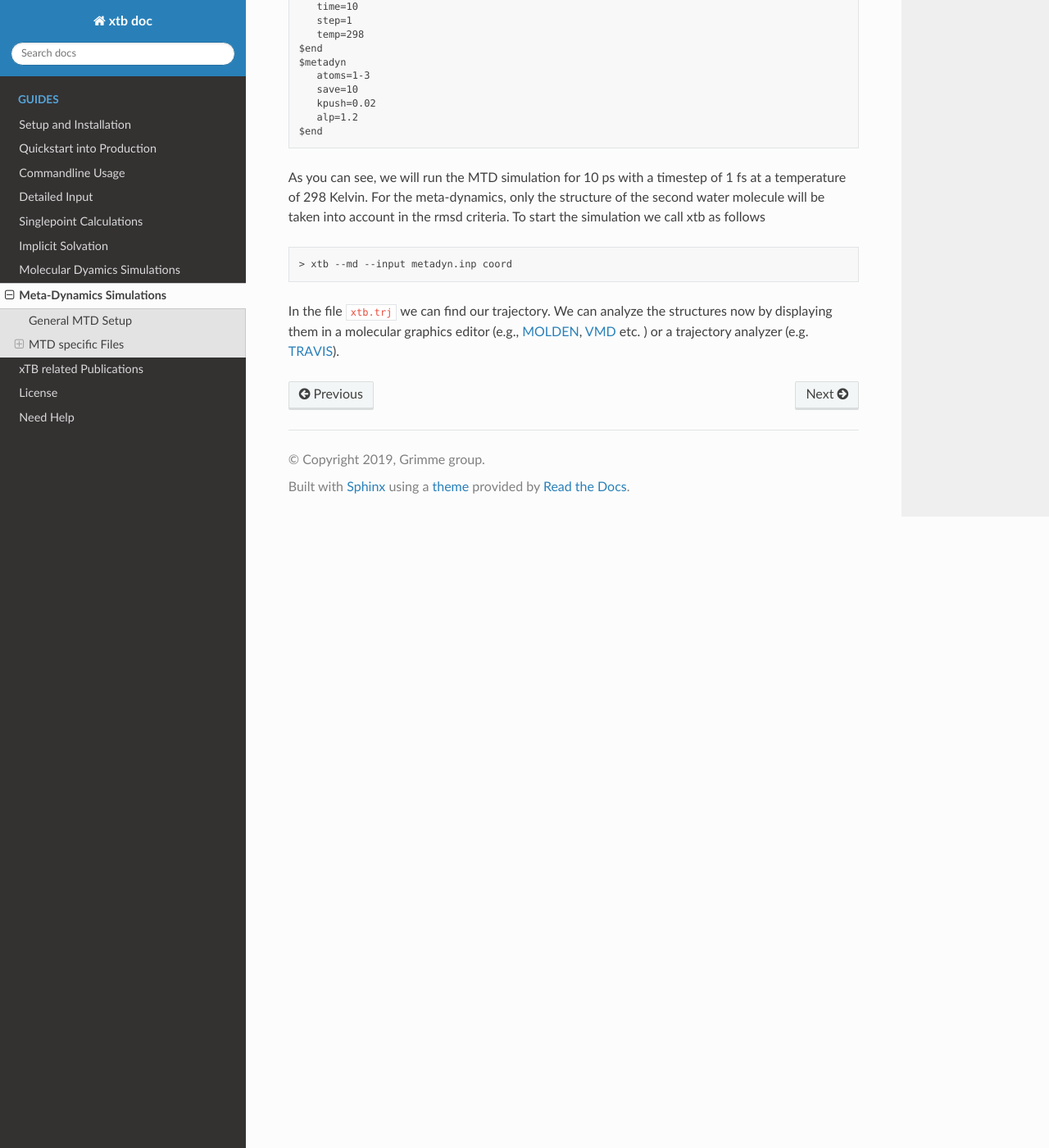
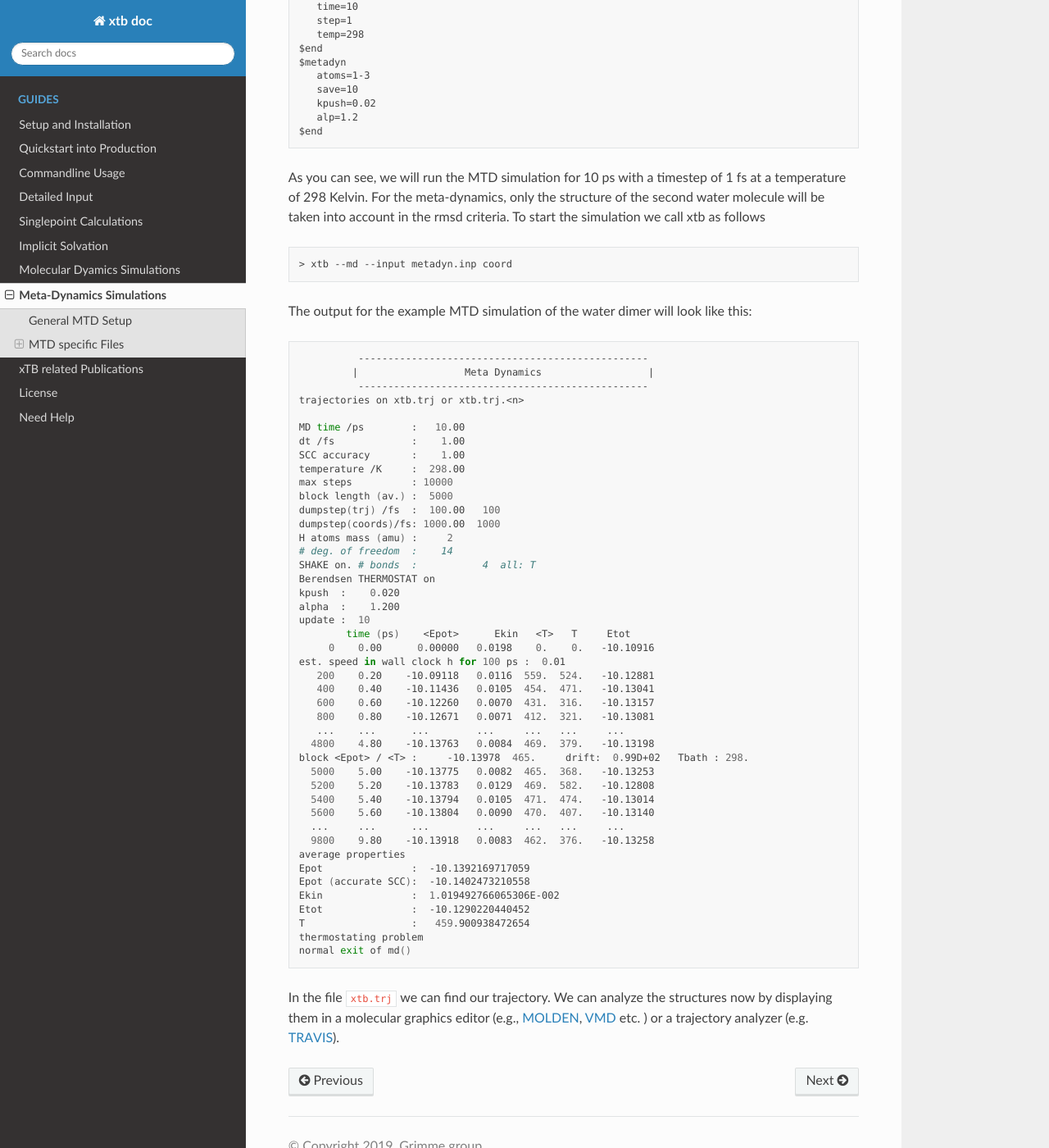
Before and after one commit to grimme-lab/xtb_docs, a Sphinx documentation site: the page built from source/mtd.rst, in a window 1280 px wide and 1400 px high, scrolled down 2403 px. Shown: the whole window at 82% size. Built offline with Sphinx 7.4.7 and the Read the Docs theme 2.0.0, drawn with Linux system fonts in a browser that asks for light colours.

Commit message:
Update mtd.rst

```diff
--- a/source/mtd.rst
+++ b/source/mtd.rst
@@ -136,6 +136,56 @@ To start the simulation we call xtb as follows
 
  > xtb --md --input metadyn.inp coord
 
+The output for the example MTD simulation of the water dimer will look like this:
+
+.. code:: bash
+
+           -------------------------------------------------
+          |                  Meta Dynamics                  |
+           -------------------------------------------------
+ trajectories on xtb.trj or xtb.trj.<n>
+
+ MD time /ps        :   10.00
+ dt /fs             :    1.00
+ SCC accuracy       :    1.00
+ temperature /K     :  298.00
+ max steps          : 10000
+ block length (av.) :  5000
+ dumpstep(trj) /fs  :  100.00   100
+ dumpstep(coords)/fs: 1000.00  1000
+ H atoms mass (amu) :     2
+ # deg. of freedom  :    14
+ SHAKE on. # bonds  :           4  all: T
+ Berendsen THERMOSTAT on
+ kpush  :    0.020
+ alpha  :    1.200
+ update :  10
+         time (ps)    <Epot>      Ekin   <T>   T     Etot
+      0    0.00      0.00000   0.0198    0.    0.   -10.10916
+ est. speed in wall clock h for 100 ps :  0.01
+    200    0.20    -10.09118   0.0116  559.  524.   -10.12881
+    400    0.40    -10.11436   0.0105  454.  471.   -10.13041
+    600    0.60    -10.12260   0.0070  431.  316.   -10.13157
+    800    0.80    -10.12671   0.0071  412.  321.   -10.13081
+    ...    ...      ...        ...     ...   ...     ...
+   4800    4.80    -10.13763   0.0084  469.  379.   -10.13198
+ block <Epot> / <T> :     -10.13978  465.     drift:  0.99D+02   Tbath : 298.
+   5000    5.00    -10.13775   0.0082  465.  368.   -10.13253
+   5200    5.20    -10.13783   0.0129  469.  582.   -10.12808
+   5400    5.40    -10.13794   0.0105  471.  474.   -10.13014
+   5600    5.60    -10.13804   0.0090  470.  407.   -10.13140
+   ...     ...      ...        ...     ...   ...     ...
+   9800    9.80    -10.13918   0.0083  462.  376.   -10.13258
+ average properties
+ Epot               :  -10.1392169717059
+ Epot (accurate SCC):  -10.1402473210558
+ Ekin               :  1.019492766065306E-002
+ Etot               :  -10.1290220440452
+ T                  :   459.900938472654
+ thermostating problem
+ normal exit of md()
+
+
 In the file ``xtb.trj`` we can find our trajectory.
 We can analyze the structures now by displaying them in a molecular graphics editor (e.g., `MOLDEN`_, `VMD`_ etc. )
 or a trajectory analyzer (e.g. `TRAVIS`_).
```
